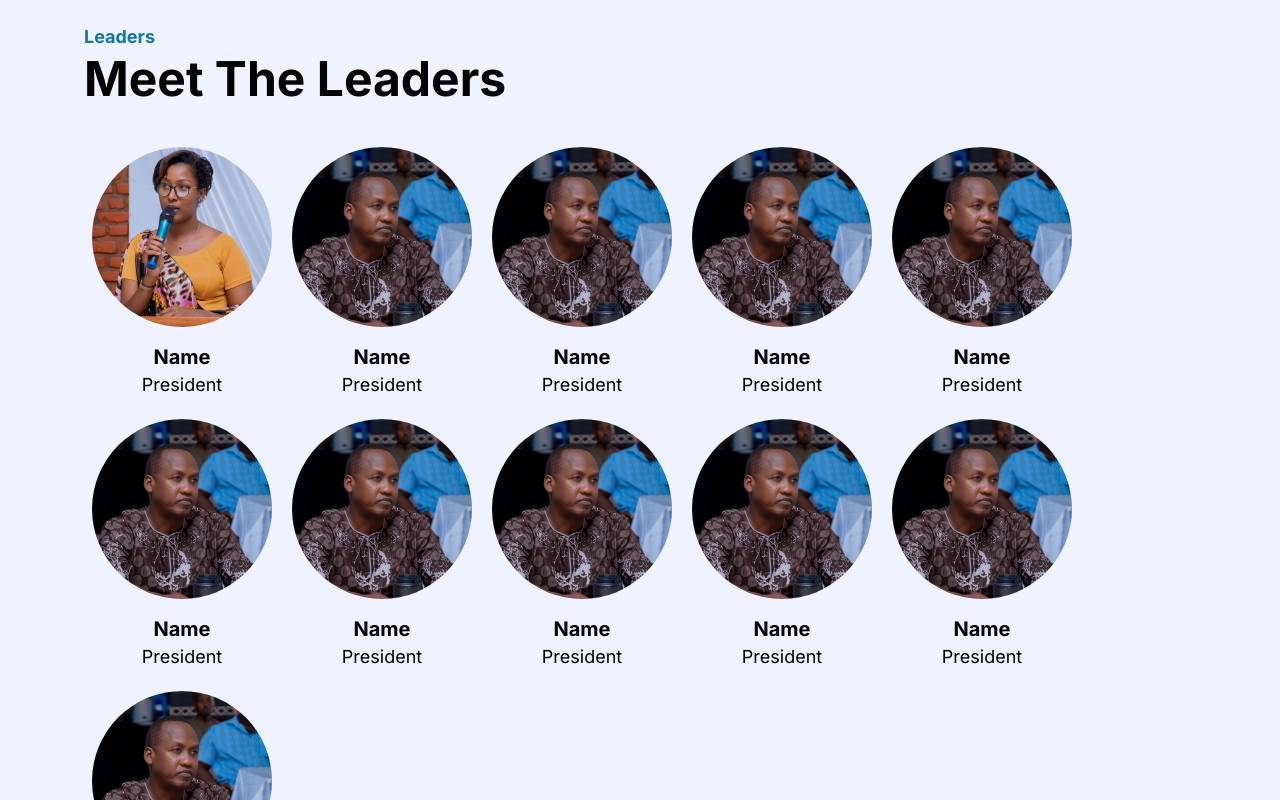
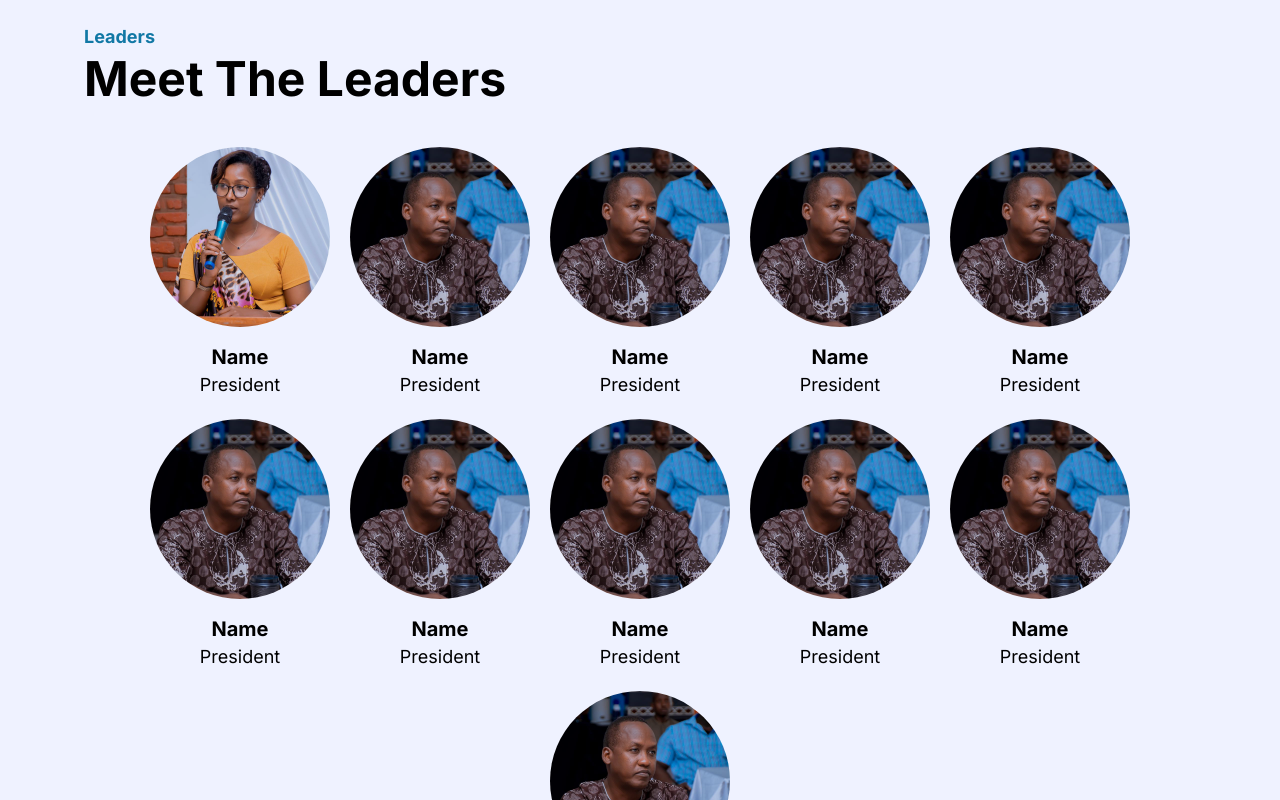
Before and after one commit to mbonikev/hotel_talents_pool, a React (Vite) app: page /#/about in a window 1280 px wide. Shown: the part 1660-2460 px from the top of the page. Built offline with nearby package versions, Linux system fonts and the light colour scheme; what ldrs would draw is missing.

Commit message:
updated src/pages/About.jsx

```diff
--- a/src/pages/About.jsx
+++ b/src/pages/About.jsx
@@ -86,7 +86,7 @@ function About() {
             <div className="w-full h-fit flex flex-col gap-1 px-16 max-md:px-0 ">
               <h1 className="text-lg font-bold text-main-color">Leaders</h1>
               <h1 className="text-5xl max-lg:text-4xl font-bold w-fit">Meet The Leaders</h1>
-              <div className="w-full flex items-start justify-start flex-wrap p-2 gap-5 max-lg:gap-8 mt-8">
+              <div className="w-full flex items-start justify-center flex-wrap p-2 gap-5 max-lg:gap-8 mt-8">
                 <div className="flex items-center justify-center w-fit max-sm:w-full break-inside-avoid flex-col">
                   <div className="h-[180px] max-sm:h-fit w-auto max-lg:w-full aspect-square relative overflow-hidden bg-white rounded-full mb-4 flex items-center justify-center">
                     <img
```
